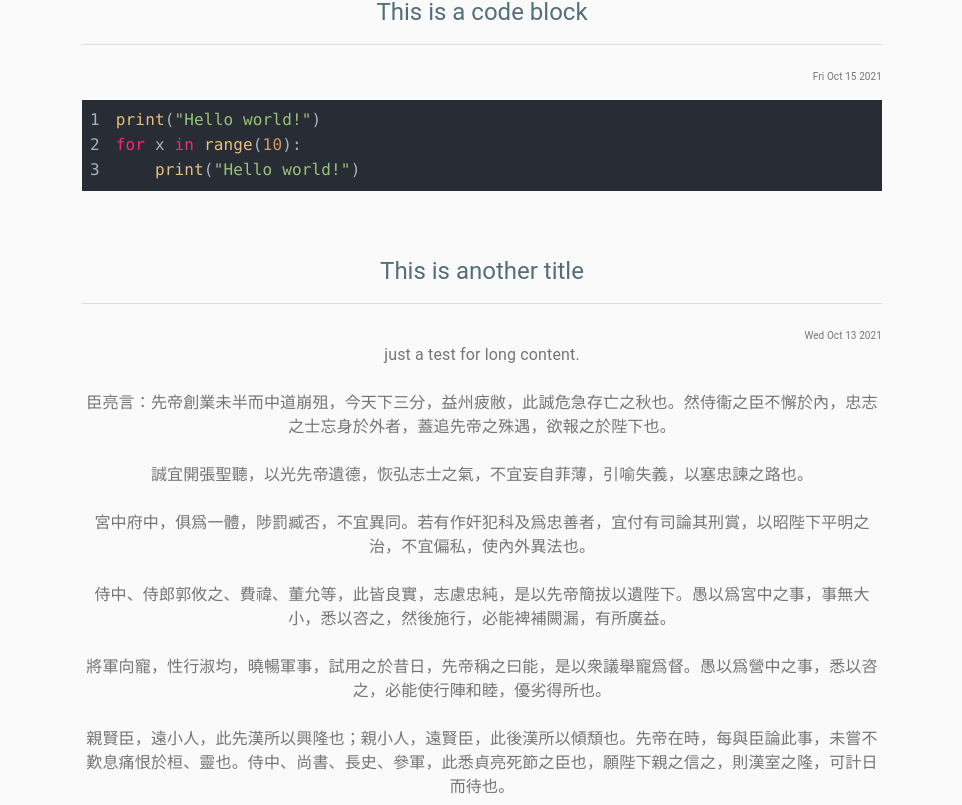
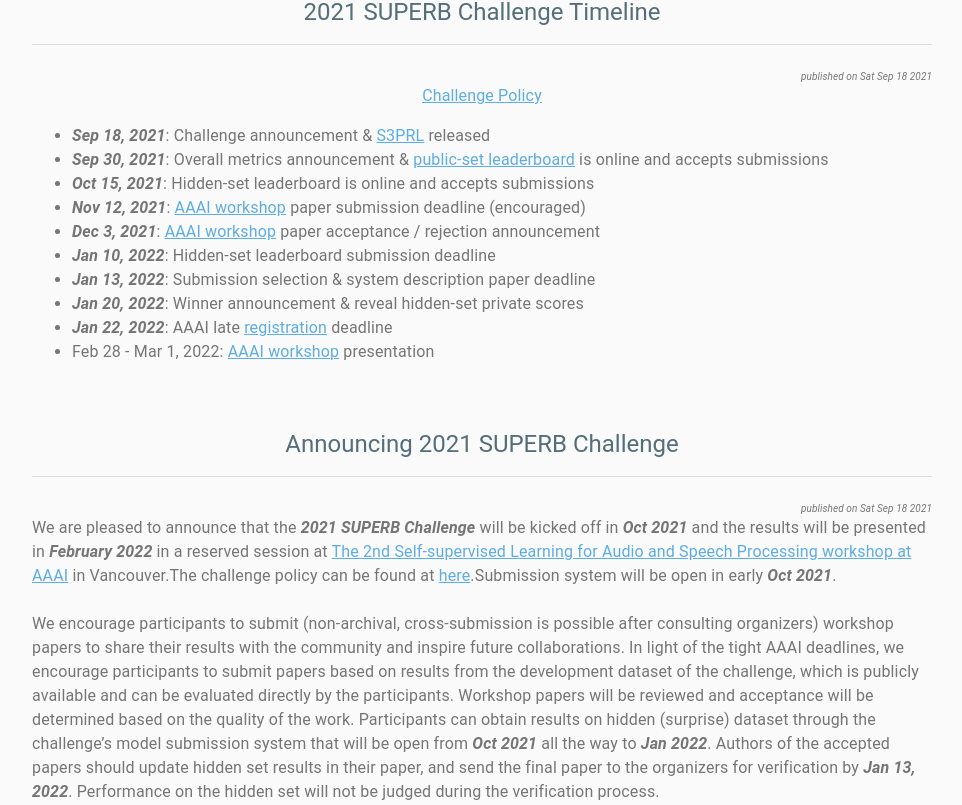
Before and after one commit to superbbenchmark/website-react, a React (Create React App) app in the folder frontend/: page /news in a window 1280 px wide. Shown: the part 255-1060 px from the top of the page, without its empty margins (158-1120 px from the left). Built offline with nearby package versions, Linux system fonts and the light colour scheme.

Commit message:
update news

```diff
--- a/frontend/src/Landing.js
+++ b/frontend/src/Landing.js
@@ -9,6 +9,7 @@ import { DescriptionButton } from "./components/Buttons";
 import { Strong } from "./components/Utilies";
 import { subscribe_link } from "./Data";
 import YouTube from 'react-youtube';
+import { HashLink } from 'react-router-hash-link';
 
 export default function Landing(props) {
     const theme = useTheme();
@@ -50,6 +51,36 @@ export default function Landing(props) {
             </Box>
             <Box margin={theme.spacing(1, "auto", 6)}>
                 <span><strong><a href={subscribe_link} target="_blank" rel="noopener noreferrer">Subscribe</a></strong> our e-news to receive all the latest information about SUPERB.</span>
+            </Box>
+            <Box maxWidth={800} margin={theme.spacing(1, "auto", 6)}>
+                <Typography variant="h6" color="textPrimary">
+                    <strong>2021 SUPERB Challenge Timeline</strong>
+                </Typography>
+                <span align="left">
+                    <HashLink to="/challenge#top">Challenge Policy</HashLink>
+                    <ul>
+                        <li><span><Strong>Sep 18, 2021</Strong>: Challenge announcement &amp; </span><a
+                            href="https://github.com/s3prl/s3prl" target="_blank" rel="noopener"><span>S3PRL</span></a><span> released</span></li>
+                        <li><span><Strong>Sep 30, 2021</Strong>: Overall metrics announcement &amp; </span>
+                            <a href="https://superbbenchmark.org/leaderboard"
+                                target="_blank" rel="noopener"><span>public-set leaderboard</span>
+                            </a>
+                            <span> is online and accepts submissions</span></li>
+                        <li><span><Strong>Oct 15, 2021</Strong>: Hidden-set leaderboard is online and accepts submissions</span></li>
+                        <li><span><Strong>Nov 12, 2021</Strong>: </span><a href="https://aaai-sas-2022.github.io/" target="_blank"
+                            rel="noopener"><span>AAAI workshop</span></a><span> paper submission deadline (encouraged)</span></li>
+                        <li><span><Strong>Dec 3, 2021</Strong>: </span><a href="https://aaai-sas-2022.github.io/" target="_blank"
+                            rel="noopener"><span>AAAI workshop</span></a><span> paper acceptance / rejection announcement</span>
+                        </li>
+                        <li><span><Strong>Jan 10, 2022</Strong>: Hidden-set leaderboard submission deadline</span></li>
+                        <li><span><Strong>Jan 13, 2022</Strong>: Submission selection &amp; system description paper deadline</span></li>
+                        <li><span><Strong>Jan 20, 2022</Strong>: Winner announcement &amp; reveal hidden-set private scores</span></li>
+                        <li><span><Strong>Jan 22, 2022</Strong>: AAAI late </span><a href="https://aaai.org/Conferences/AAAI-21/registration/"
+                            target="_blank" rel="noopener"><span>registration</span></a><span> deadline</span></li>
+                        <li><span>Feb 28 - Mar 1, 2022: </span><a href="https://aaai-sas-2022.github.io/" target="_blank"
+                            rel="noopener"><span>AAAI workshop</span></a><span> presentation</span></li>
+                    </ul>
+                </span>
             </Box>
             <YouTube videoId="zd9fiVvej0k" opts={opts} />
             <Box maxWidth={800} margin="auto" textAlign="left">
--- a/frontend/src/News.js
+++ b/frontend/src/News.js
@@ -3,6 +3,7 @@ import { makeStyles, ThemeProvider, useTheme } from "@material-ui/core/styles";
 import { Box, Typography } from "@material-ui/core";
 import SyntaxHighlighter from 'react-syntax-highlighter';
 import { atomOneDarkReasonable } from 'react-syntax-highlighter/dist/esm/styles/hljs';
+import { HashLink } from 'react-router-hash-link';
 
 import { Section } from "./components/Sections";
 import { Title } from "./components/Titles";
@@ -22,15 +23,15 @@ for x in range(10):\n\
 // )
 
 const news = [
-    {
-        title: "This is a code block",
-        date: new Date(2021, 9, 15),
-        content: (
-            <SyntaxHighlighter language="python" style={atomOneDarkReasonable} showLineNumbers="ture" align="left">
-                {code}
-            </SyntaxHighlighter>
-        ),
-    },
+    // {
+    //     title: "This is a code block",
+    //     date: new Date(2021, 9, 15),
+    //     content: (
+    //         <SyntaxHighlighter language="python" style={atomOneDarkReasonable} showLineNumbers="ture" align="left">
+    //             {code}
+    //         </SyntaxHighlighter>
+    //     ),
+    // },
     // {
     //     title: "This is a markdown block",
     //     date: new Date(2021, 9, 15),
@@ -39,35 +40,51 @@ const news = [
     //     ),
     // },
     {
-        title: "This is another title",
-        date: new Date(2021, 9, 13),//y,m,d,h,m,s,ms
+        title: "2021 SUPERB Challenge Timeline",
+        date: new Date(2021, 8, 18),//y,m(0~11),d,h,m,s,ms
         content: (
-            <span>
-                just a test for long content.<br /><br />
-                臣亮言：先帝創業未半而中道崩殂，今天下三分，益州疲敝，此誠危急存亡之秋也。然侍衞之臣不懈於內，忠志之士忘身於外者，蓋追先帝之殊遇，欲報之於陛下也。
-                <br /><br />
-                誠宜開張聖聽，以光先帝遺德，恢弘志士之氣，不宜妄自菲薄，引喻失義，以塞忠諫之路也。
-                <br /><br />
-                宮中府中，俱爲一體，陟罰臧否，不宜異同。若有作奸犯科及爲忠善者，宜付有司論其刑賞，以昭陛下平明之治，不宜偏私，使內外異法也。
-                <br /><br />
-                侍中、侍郎郭攸之、費禕、董允等，此皆良實，志慮忠純，是以先帝簡拔以遺陛下。愚以爲宮中之事，事無大小，悉以咨之，然後施行，必能裨補闕漏，有所廣益。
-                <br /><br />
-                將軍向寵，性行淑均，曉暢軍事，試用之於昔日，先帝稱之曰能，是以衆議舉寵爲督。愚以爲營中之事，悉以咨之，必能使行陣和睦，優劣得所也。
-                <br /><br />
-                親賢臣，遠小人，此先漢所以興隆也；親小人，遠賢臣，此後漢所以傾頹也。先帝在時，每與臣論此事，未嘗不歎息痛恨於桓、靈也。侍中、尚書、長史、參軍，此悉貞亮死節之臣也，願陛下親之信之，則漢室之隆，可計日而待也。
-                <br /><br />
-                臣本布衣，躬耕於南陽，苟全性命於亂世，不求聞達於諸侯。先帝不以臣卑鄙，猥自枉屈，三顧臣於草廬之中，諮臣以當世之事，由是感激，遂許先帝以驅馳。後值傾覆，受任於敗軍之際，奉命於危難之間，爾來二十有一年矣。先帝知臣謹慎，故臨崩寄臣以大事也。受命以來，夙夜憂歎，恐託付不效，以傷先帝之明，故五月渡瀘，深入不毛。今南方已定，兵甲已足，當獎率三軍，北定中原，庶竭駑鈍，攘除姦凶，興復漢室，還于舊都，此臣所以報先帝，而忠陛下之職分也。至於斟酌損益，進盡忠言，則攸之、禕、允之任也。
-                <br /><br />
-                願陛下託臣以討賊興復之效；不效，則治臣之罪，以告先帝之靈。若無興德之言，則責攸之、禕、允等之慢，以彰其咎。陛下亦宜自謀，以諮諏善道，察納雅言。深追先帝遺詔，臣不勝受恩感激。
+            <span align="left">
+                <HashLink to="/challenge#top">Challenge Policy</HashLink>
+                <ul>
+                    <li><span><Strong>Sep 18, 2021</Strong>: Challenge announcement &amp; </span><a
+                        href="https://github.com/s3prl/s3prl" target="_blank" rel="noopener"><span>S3PRL</span></a><span> released</span></li>
+                    <li><span><Strong>Sep 30, 2021</Strong>: Overall metrics announcement &amp; </span>
+                        <a href="https://superbbenchmark.org/leaderboard"
+                            target="_blank" rel="noopener"><span>public-set leaderboard</span>
+                        </a>
+                        <span> is online and accepts submissions</span></li>
+                    <li><span><Strong>Oct 15, 2021</Strong>: Hidden-set leaderboard is online and accepts submissions</span></li>
+                    <li><span><Strong>Nov 12, 2021</Strong>: </span><a href="https://aaai-sas-2022.github.io/" target="_blank"
+                        rel="noopener"><span>AAAI workshop</span></a><span> paper submission deadline (encouraged)</span></li>
+                    <li><span><Strong>Dec 3, 2021</Strong>: </span><a href="https://aaai-sas-2022.github.io/" target="_blank"
+                        rel="noopener"><span>AAAI workshop</span></a><span> paper acceptance / rejection announcement</span>
+                    </li>
+                    <li><span><Strong>Jan 10, 2022</Strong>: Hidden-set leaderboard submission deadline</span></li>
+                    <li><span><Strong>Jan 13, 2022</Strong>: Submission selection &amp; system description paper deadline</span></li>
+                    <li><span><Strong>Jan 20, 2022</Strong>: Winner announcement &amp; reveal hidden-set private scores</span></li>
+                    <li><span><Strong>Jan 22, 2022</Strong>: AAAI late </span><a href="https://aaai.org/Conferences/AAAI-21/registration/"
+                        target="_blank" rel="noopener"><span>registration</span></a><span> deadline</span></li>
+                    <li><span>Feb 28 - Mar 1, 2022: </span><a href="https://aaai-sas-2022.github.io/" target="_blank"
+                        rel="noopener"><span>AAAI workshop</span></a><span> presentation</span></li>
+                </ul>
             </span>),
     },
     {
-        title: "This is a title",
-        date: new Date(2021, 9, 12),//y,m,d,h,m,s,ms
+        title: "Announcing 2021 SUPERB Challenge",
+        date: new Date(2021, 8, 18),
         content: (
-            <span>
-                just a test for short content.
-            </span>),
+            <span align="left">
+                <div>
+                    We are pleased to announce that the <Strong>2021 SUPERB Challenge</Strong> will be kicked off in <Strong>Oct 2021</Strong> and the results will be presented in <Strong>February 2022</Strong> in a reserved session at <a href="https://aaai-sas-2022.github.io" target="_blank" rel="noopener">The 2nd Self-supervised Learning for Audio and Speech Processing workshop at AAAI</a> in Vancouver.The challenge policy can be found at <HashLink to="/challenge#top">here</HashLink>.Submission system will be open in early <Strong>Oct 2021</Strong>.
+                </div>
+                <br />
+                <div>
+                    We encourage participants to submit (non-archival, cross-submission is possible after consulting organizers) workshop papers to share their results with the community and inspire future collaborations.
+                    In light of the tight AAAI deadlines, we encourage participants to submit papers based on results from the development dataset of the challenge, which is publicly available and can be evaluated directly by the
+                    participants. Workshop papers will be reviewed and acceptance will be determined based on the quality of the work. Participants can obtain results on hidden (surprise) dataset through the challenge’s model submission system that will be open from <Strong>Oct 2021</Strong> all the way to <Strong>Jan 2022</Strong>. Authors of the accepted papers should update hidden set results in their paper, and send the final paper to the organizers for verification by <Strong>Jan 13, 2022</Strong>. Performance on the hidden set will not be judged during the verification process.
+                </div>
+            </span >
+        ),
     },
     // {
     //     title: "This is a title",
@@ -89,12 +106,11 @@ const useStyles = makeStyles((theme) => ({
 function Post(props) {
     return (
         <ThemeProvider>
-            <Box maxWidth={800} margin="auto">
+            <Box maxWidth={1000} margin="auto">
                 <Section>
                     <Title
-                        title={capitalizeFirstLetter(
-                            props.title.toLowerCase()
-                        )}
+                        title={props.title
+                        }
                         titleVariant="h5"
                         divider={true}
                         color="textPrimary"
@@ -105,7 +121,8 @@ function Post(props) {
                         align="right"
                         style={{ fontSize: 10 }}
                     >
-                        {props.date.toDateString()}
+                        <Box fontStyle="italic">published on {props.date.toDateString()}
+                        </Box>
                     </Typography>
                     <Typography
                         variant="body1"
--- a/frontend/src/policy.js
+++ b/frontend/src/policy.js
@@ -139,8 +139,7 @@ const policy = (
                         or phonemes.</span></li>
                     <li><strong><span> audio/tagging pairs:</span></strong><span> speaker labels or sound event
                         labels.</span></li>
-                    <li><strong><span> audio/audio pairs:</span></strong><span> parallel audio with different speakers but
-                        the same content.</span></li>
+                    <li><strong><span> audio/audio pairs:</span></strong><span> audios with the same properties made parallel by human, e.g. audios with same content from different speakers, or the opposite.</span></li>
                 </ul>
             </li>
             <li><span>Any system pre-trained by labeled/parallel data </span><strong><span> cannot</span></strong><span> be
@@ -270,18 +269,7 @@ const policy = (
         </ul>
         <h3 id="Public-set-leaderboard-and-submission" data-id="Public-set-leaderboard-and-submission"><span>Public-set
             leaderboard and submission</span></h3>
-        <ul>
-            <li>
-                <HashLink to="/leaderboard#top">
-                    Leaderboard
-                </HashLink>
-            </li>
-            <li>
-                <a href="https://github.com/s3prl/s3prl/tree/master/s3prl/downstream/docs/superb.md#leaderboard-submission"
-                    target="_blank" rel="noopener"><span>Submission steps</span></a>
-            </li>
-        </ul>
-        <p><span>The public-set leaderboard is online and ready for submissions. Since all the train/dev/test splits are
+        <p><span>The public-set leaderboard will be online and accept submissions on <strong>Sep 30, 2021</strong> and there is no deadline. Since all the train/dev/test splits are
             public available, </span><strong><span> the leaderboard accepts submissions with the inferenced prediction
                 files on each task’s testing split</span></strong><span> which will be auto-generated if you follow the
                     benchmarking steps in </span><a href="https://github.com/s3prl/s3prl" target="_blank"
@@ -396,11 +384,13 @@ const policy = (
                 invited to present their methods in our AAAI workshop.</span></p>
         <h2 id="Timeline" data-id="Timeline"><span>Timeline</span></h2>
         <ul>
-            <li><span>Sep 18, 2021: Challenge announcement &amp; </span><a href="https://superbbenchmark.org/leaderboard"
-                target="_blank" rel="noopener"><span>public-set leaderboard</span></a><span> online &amp; </span><a
-                    href="https://github.com/s3prl/s3prl" target="_blank" rel="noopener"><span>S3PRL</span></a><span> ready
-                        for the challenge</span></li>
-            <li><span>Sep 30, 2021: Overall metrics announcement</span></li>
+            <li><span>Sep 18, 2021: Challenge announcement &amp; </span><a
+                    href="https://github.com/s3prl/s3prl" target="_blank" rel="noopener"><span>S3PRL</span></a><span> released</span></li>
+            <li><span>Sep 30, 2021: Overall metrics announcement &amp; </span>
+                <a href="https://superbbenchmark.org/leaderboard"
+                    target="_blank" rel="noopener"><span>public-set leaderboard</span>
+                </a>
+                <span> is online and accepts submissions</span></li>
             <li><span>Oct 15, 2021: Hidden-set leaderboard is online and accepts submissions</span></li>
             <li><span>Nov 12, 2021: </span><a href="https://aaai-sas-2022.github.io/" target="_blank"
                 rel="noopener"><span>AAAI workshop</span></a><span> paper submission deadline (encouraged)</span></li>
```
